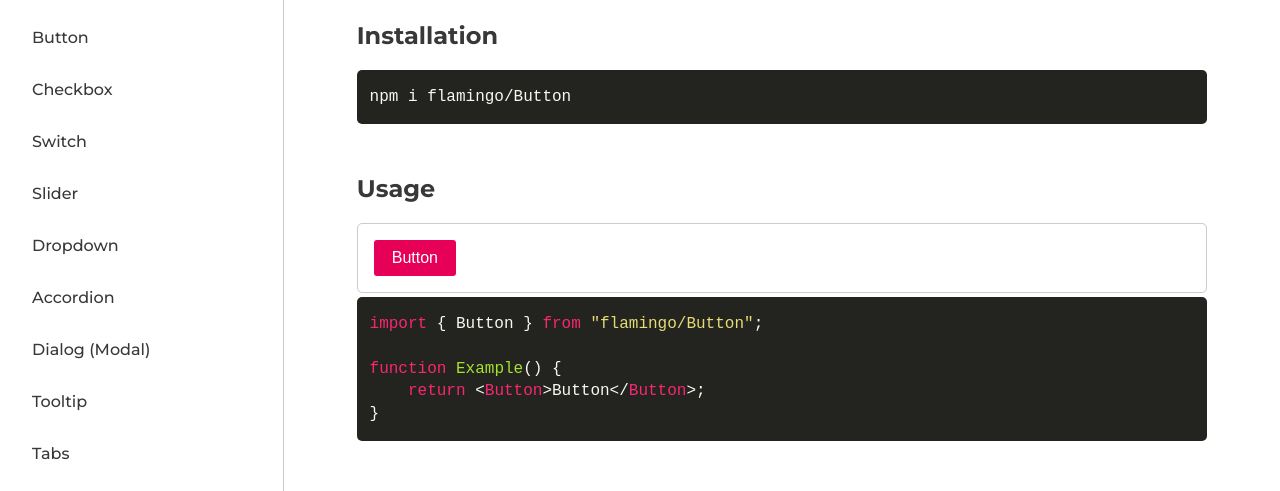
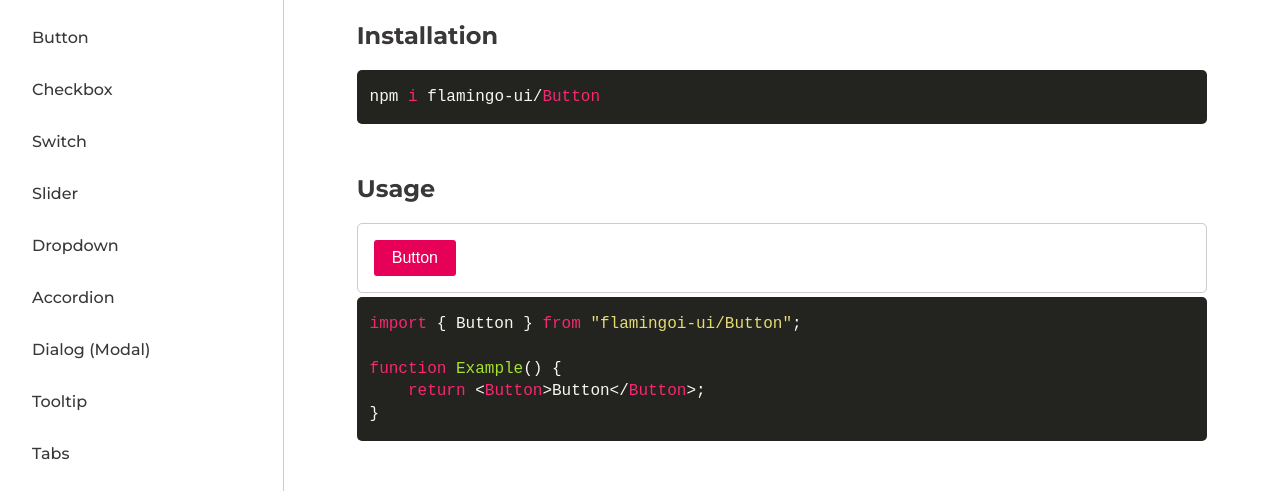
Before and after one commit to iamBevan/Accessible-React-Components, a Next.js app: page /components/button in a window 1280 px wide. Shown: the part 159-650 px from the top of the page. Built offline with nearby package versions, Linux system fonts and the light colour scheme.

Commit message:
add new Code component to handle react-syntax-highlighter custom props

```diff
--- /dev/null
+++ b/components/code/code.tsx
@@ -0,0 +1,35 @@
+import React, { ReactNode } from "react"
+// import styles from "./code.module.scss"
+import SyntaxHighlighter from "react-syntax-highlighter"
+import { codeStyle } from "../../misc"
+
+interface CodeProps {
+	snippet: ReactNode
+	language?: string
+	fontSize?: number
+	lineHeight?: number
+}
+
+const Code: React.FC<CodeProps> = ({
+	snippet,
+	language,
+	fontSize,
+	lineHeight,
+}) => {
+	return (
+		<SyntaxHighlighter
+			language={language}
+			style={codeStyle}
+			codeTagProps={{
+				style: {
+					fontSize: fontSize ?? 16,
+					lineHeight: lineHeight ?? 1.4,
+				},
+			}}
+		>
+			{snippet}
+		</SyntaxHighlighter>
+	)
+}
+
+export { Code }
--- a/misc/code-snippets.ts
+++ b/misc/code-snippets.ts
@@ -1,7 +1,8 @@
 export default {
-	Button: `import { Button } from "flamingo/Button";
+	Button: `import { Button } from "flamingoi-ui/Button";
 
 function Example() {
     return <Button>Button</Button>;
 }`,
+	ButtonInstall: `npm i flamingo-ui/Button`,
 }
--- a/pages/components/button.tsx
+++ b/pages/components/button.tsx
@@ -1,8 +1,8 @@
 import { Button as ButtonComponent } from "../../components/button/button"
 import styles from "../../styles/pages/components.module.scss"
-import { codeSnippets, codeStyle } from "../../misc"
-import SyntaxHighlighter from "react-syntax-highlighter"
+import { codeSnippets } from "../../misc"
 import { ComponentWrapper } from "../../components/component-wrapper/component-wrapper"
+import { Code } from "../../components/code/code"
 
 export default function Button(): JSX.Element {
 	return (
@@ -21,24 +21,12 @@ export default function Button(): JSX.Element {
 				</a>
 			</p>
 			<h2>Installation</h2>
-			<SyntaxHighlighter
-				language='javascript'
-				style={codeStyle}
-				codeTagProps={{ style: { fontSize: 16, lineHeight: 1.4 } }}
-			>
-				npm i flamingo/Button
-			</SyntaxHighlighter>
+			<Code snippet={codeSnippets.ButtonInstall} />
 			<h2>Usage</h2>
 			<ComponentWrapper>
 				<ButtonComponent text='Button' />
 			</ComponentWrapper>
-			<SyntaxHighlighter
-				language='javascript'
-				style={codeStyle}
-				codeTagProps={{ style: { fontSize: 16, lineHeight: 1.4 } }}
-			>
-				{codeSnippets.Button}
-			</SyntaxHighlighter>
+			<Code snippet={codeSnippets.Button} />
 			<h2>Accessibility</h2>
 			<p>
 				A{" "}
```
Also changed, not shown: components/code/code.module.scss (added).
